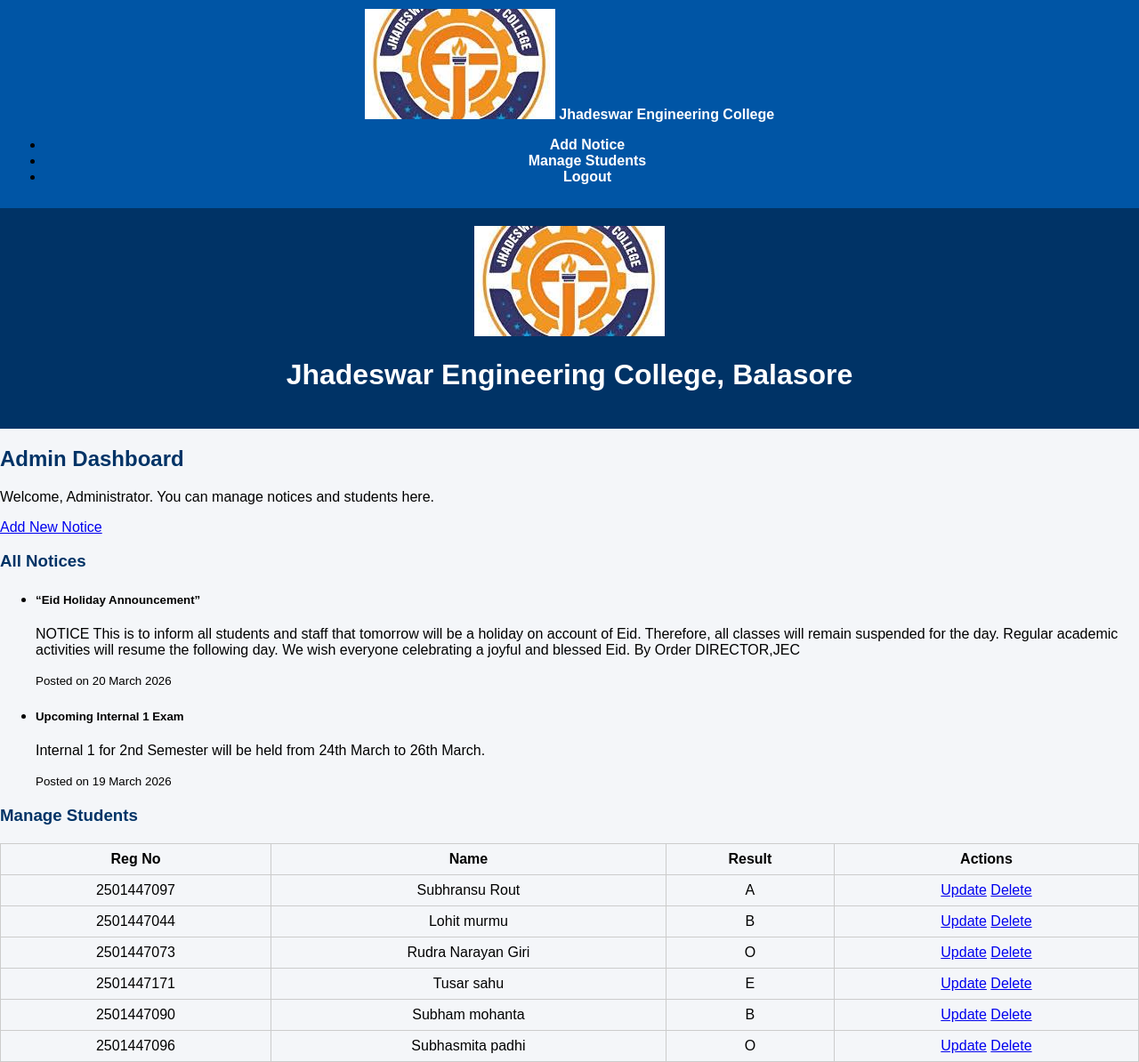
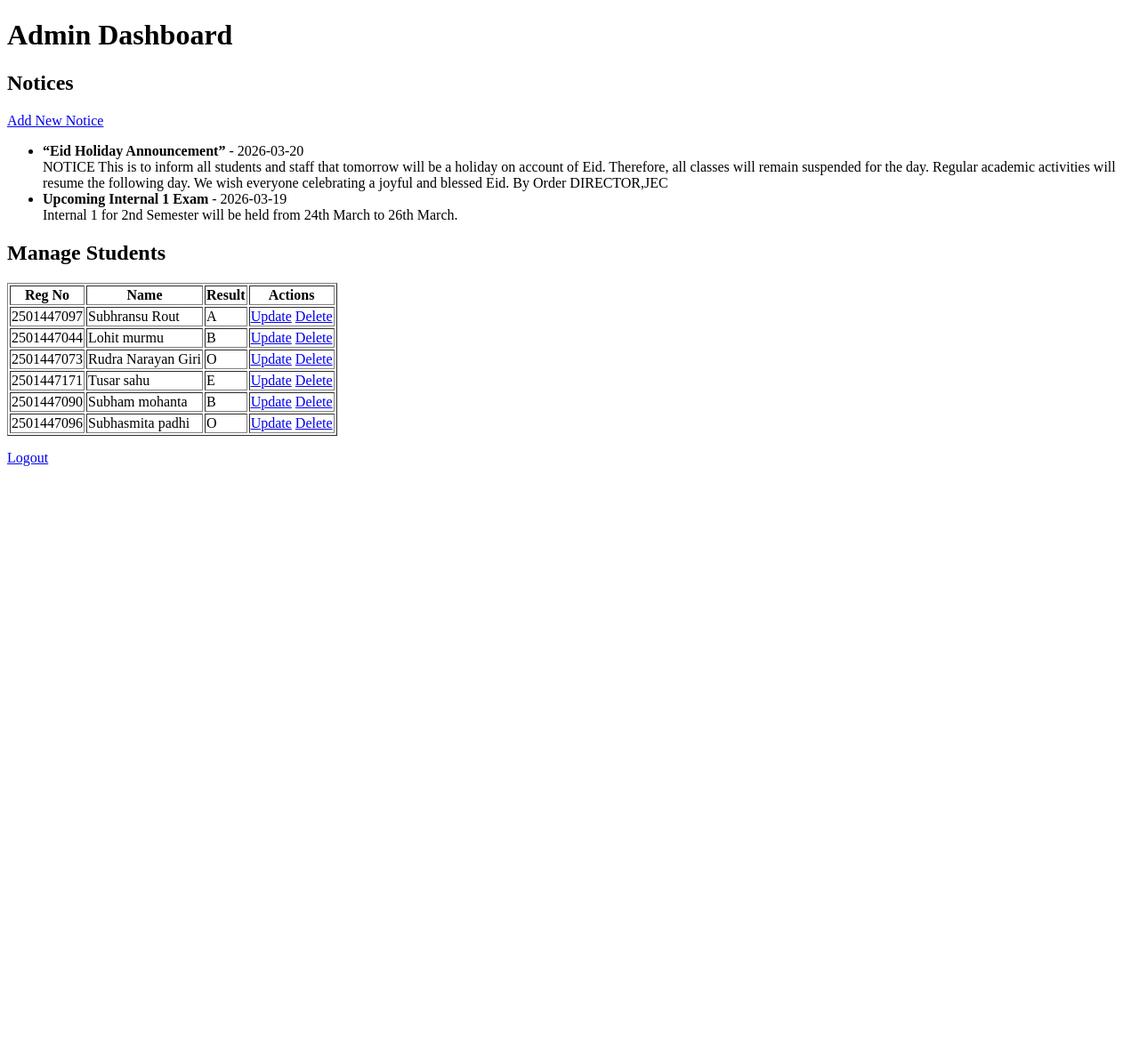
Before and after one commit to Rudranarayan747/jec-flask-app, a Flask app: page /admin in a window 1280 px wide. Shown: the whole page at 89% size. After the commit the page ends 524 px from the top, so only its background shows below. Run offline with Flask 3, Linux system fonts and the light colour scheme; a user stored in the database is signed in; data comes from the database, SQL or seed files in the repository.

Commit message:
Update admin.html

```diff
--- a/templates/admin.html
+++ b/templates/admin.html
@@ -2,68 +2,34 @@
 <html>
 <head>
     <title>Admin Dashboard - JEC</title>
-    <link rel="stylesheet" href="{{ url_for('static', filename='style.css') }}">
 </head>
 <body>
-    <nav class="navbar navbar-expand-lg">
-        <a class="navbar-brand d-flex align-items-center" href="{{ url_for('admin_dashboard') }}">
-            <img src="{{ url_for('static', filename='jec_logo.png') }}" alt="JEC Logo">
-            <span>Jhadeswar Engineering College</span>
-        </a>
-        <ul class="navbar-nav ms-auto">
-            <li class="nav-item"><a class="nav-link" href="{{ url_for('add_notice') }}">Add Notice</a></li>
-            <li class="nav-item"><a class="nav-link" href="{{ url_for('admin_dashboard') }}">Manage Students</a></li>
-            <li class="nav-item"><a class="nav-link" href="{{ url_for('logout') }}">Logout</a></li>
-        </ul>
-    </nav>
+    <h1>Admin Dashboard</h1>
 
-    <div class="page-container">
-        <header>
-            <img src="{{ url_for('static', filename='jec_logo.png') }}" alt="JEC Logo">
-            <h1>Jhadeswar Engineering College, Balasore</h1>
-        </header>
-
-        <h2>Admin Dashboard</h2>
-        <p>Welcome, Administrator. You can manage notices and students here.</p>
-
-        <!-- Notices Section -->
-        <a class="btn btn-success mb-3" href="{{ url_for('add_notice') }}">Add New Notice</a>
-        <h3>All Notices</h3>
-        <ul class="list-group">
+    <h2>Notices</h2>
+    <a href="{{ url_for('add_notice') }}">Add New Notice</a>
+    <ul>
         {% for n in notices %}
-                <li class="list-group-item">
-                    <h5>{{ n.title }}</h5>
-                    <p>{{ n.content }}</p>
-                    <small class="text-muted">Posted on {{ n.date_posted.strftime('%d %B %Y') }}</small>
-                </li>
+        <li><strong>{{ n.title }}</strong> - {{ n.date_posted.strftime('%Y-%m-%d') }}<br>{{ n.content }}</li>
         {% endfor %}
     </ul>
 
-        <!-- Student Management Section -->
-        <h3 class="mt-4">Manage Students</h3>
-        <table class="table table-bordered">
-            <thead>
-                <tr>
-                    <th>Reg No</th>
-                    <th>Name</th>
-                    <th>Result</th>
-                    <th>Actions</th>
-                </tr>
-            </thead>
-            <tbody>
+    <h2>Manage Students</h2>
+    <table border="1">
+        <tr><th>Reg No</th><th>Name</th><th>Result</th><th>Actions</th></tr>
         {% for student in students %}
         <tr>
             <td>{{ student.id }}</td>
             <td>{{ student.name }}</td>
             <td>{{ student.result }}</td>
             <td>
-                        <a class="btn btn-primary btn-sm" href="{{ url_for('update_result', reg=student.id) }}">Update</a>
-                        <a class="btn btn-danger btn-sm" href="{{ url_for('delete_student', reg=student.id) }}">Delete</a>
+                <a href="{{ url_for('update_result', reg=student.id) }}">Update</a>
+                <a href="{{ url_for('delete_student', reg=student.id) }}">Delete</a>
             </td>
         </tr>
         {% endfor %}
-            </tbody>
     </table>
-    </div>
+
+    <p><a href="{{ url_for('logout') }}">Logout</a></p>
 </body>
 </html>
```
Lines whose indentation alone changed are shown as unchanged.
